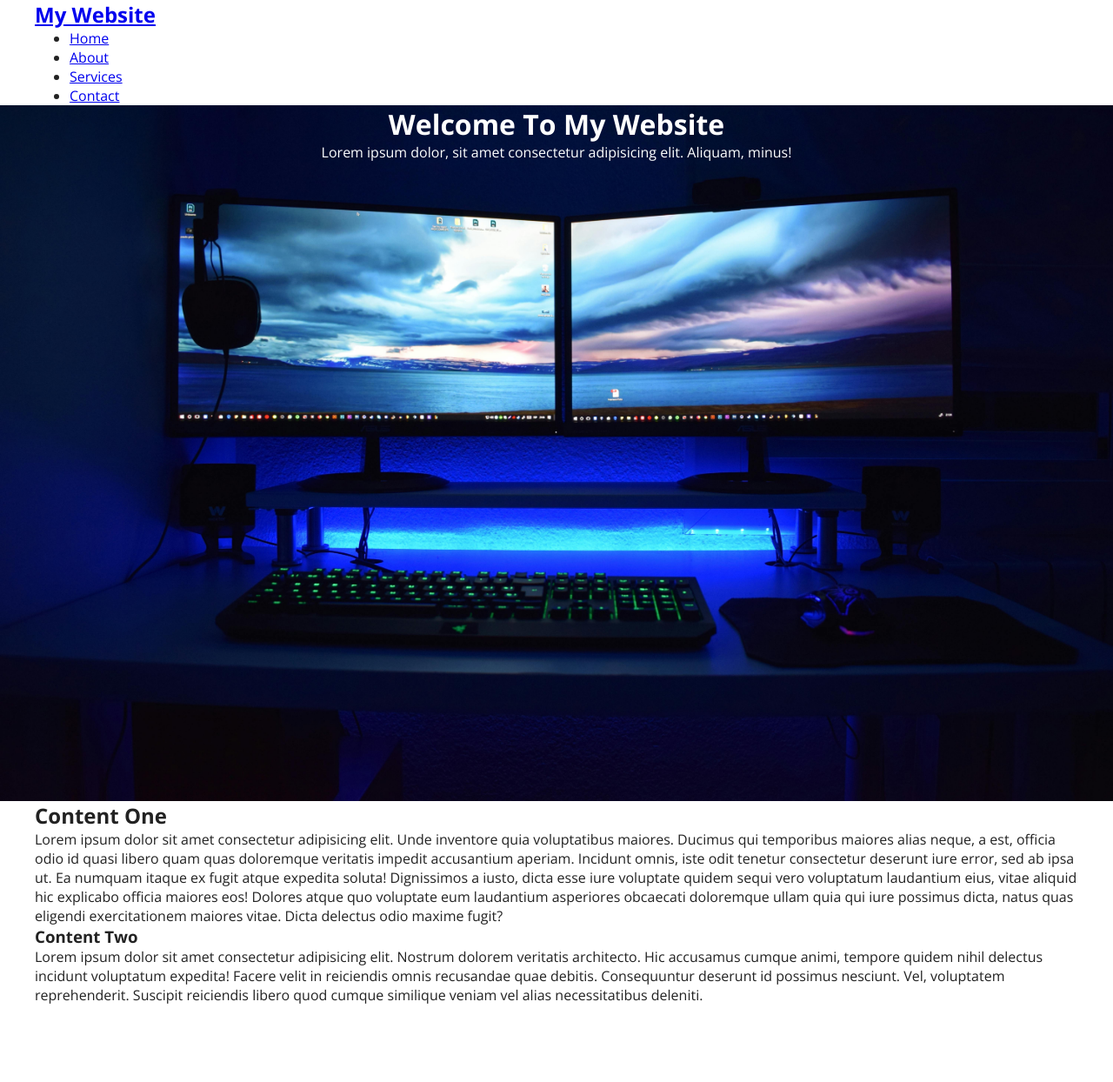
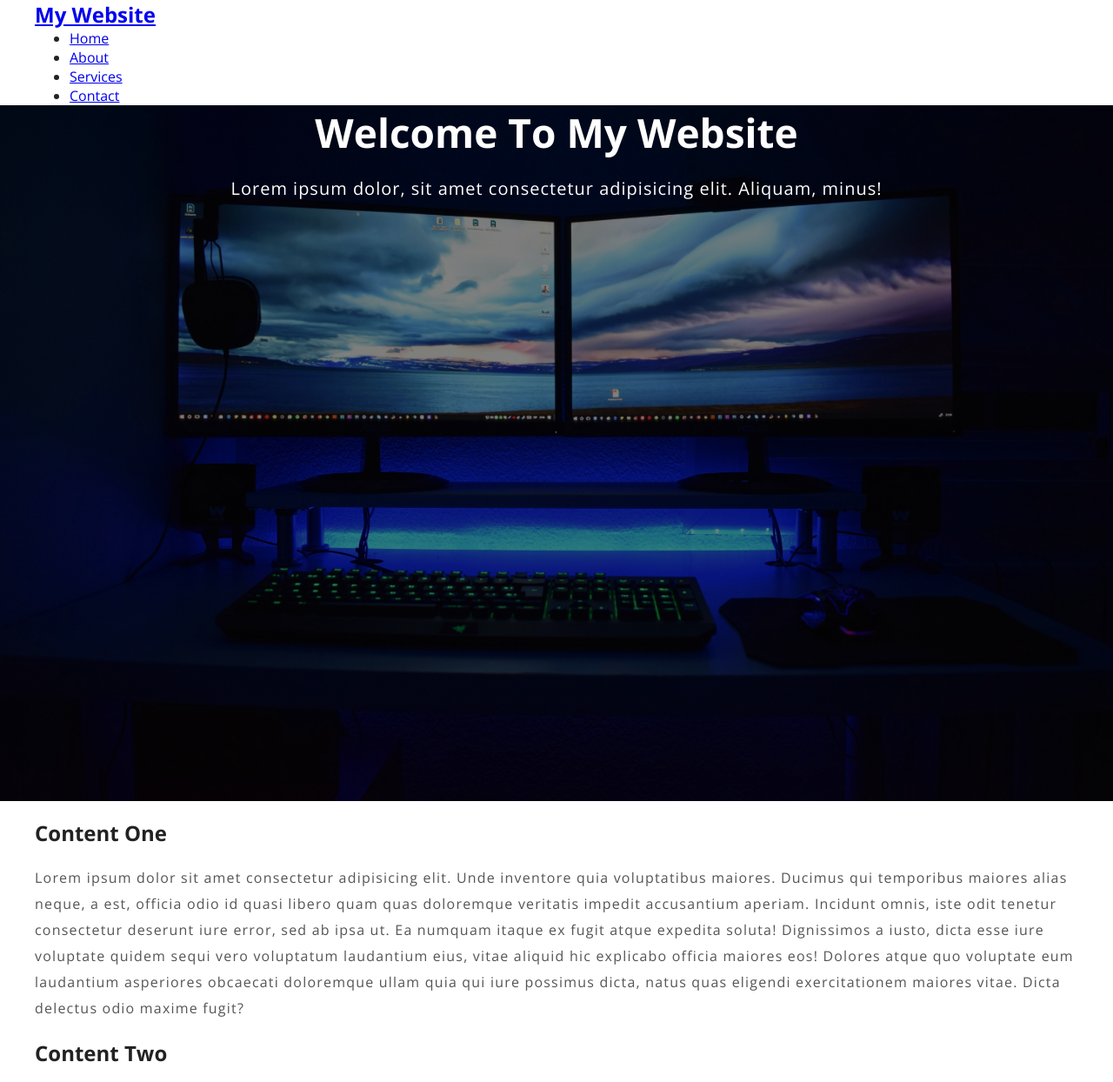
Before and after one commit to NNDOLE13/Website-2, a plain HTML site: page navigation.html in a window 1280 px wide. Shown: the top 1244 px of the page at 87% size. Before the commit the page ends 1205 px from the top, so only its background shows below. Drawn offline with nearby package versions, Linux system fonts and the light colour scheme; a script that the page names is missing.

Commit message:
Thu, Mar 7, 2024, 2:01 PM -08:00

```diff
--- a/css/navigation.css
+++ b/css/navigation.css
@@ -30,7 +30,7 @@ body {
     text-align: center;
     position: relative;
     margin-bottom: 20 px;
-
+    z-index: -2;
 }
 
 .hero::before {
@@ -38,59 +38,29 @@ body {
     position: absolute;
     top: 0;
     left: 0;
-    width: 100%;l
-    background-color: rgba(200, 30, 200, 0.4);
+    width: 100%;
+    height: 100%;
+    background-color: rgba(0,0,0,0.5);
+    z-index: -1;
 }
 
-
-
-
-
-
-
-
-
-
-
-
-
-
-
-
-
-
-
-
-
-
-
-
-
-
-
-
-
-
-
-
-
-
-
-
-
-
-
-
-
-
-
-
-
-
+.hero h1 {
+    font-size: 46px;
+    margin: 0 0 20px;
+}
 
 .hero p {
-    font-size: 20px
+    font-size: 20px;
     letter-spacing: 1px;
 }
 
-.content h2, .content
+.content h2, .content h3 {
+    font-size: 150%;
+    margin: 20px 0;
+}
+
+.content p {
+    color: #555;
+    line-height: 30px;
+    letter-spacing: 1.2px;
+}
```
